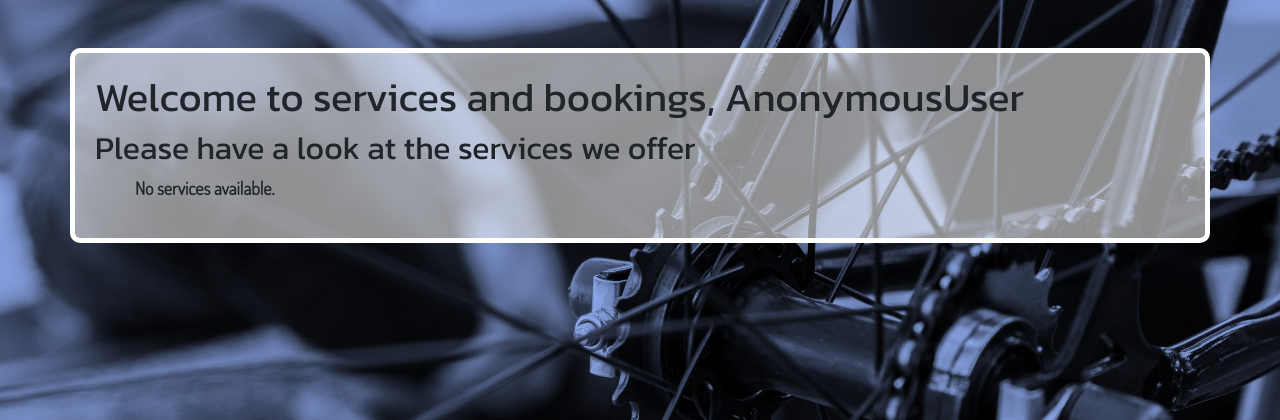
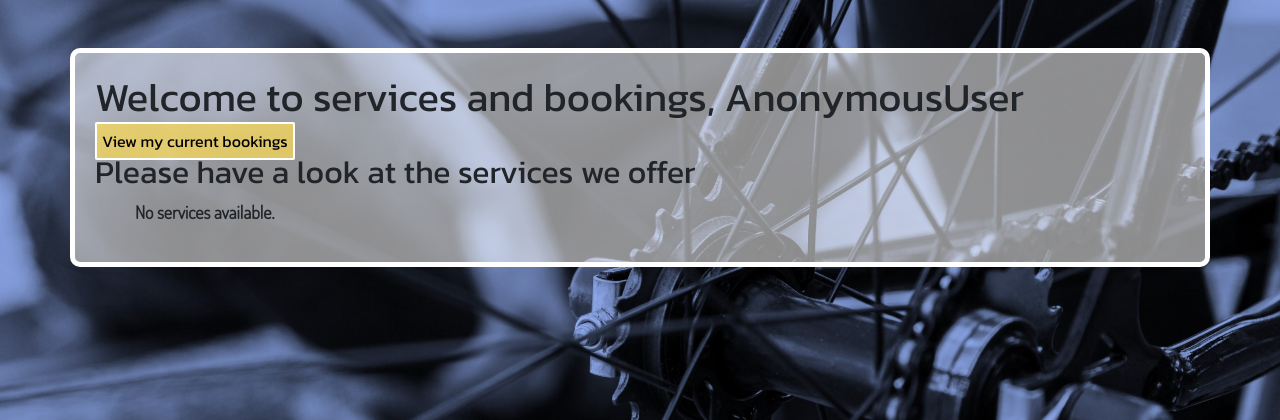
Before and after one commit to ajmccredie/cycle-connect, a Django app: page /bookable_services/services/ in a window 1280 px wide. Shown: the part 122-542 px from the top of the page. Run offline with Django 3.2, Linux system fonts and the light colour scheme; data that the repository does not hold is empty; some libraries are stand-ins or nearby versions.

Commit message:
Update css to ensure new links have the same styles as the existing buttons

```diff
--- a/static/css/style.css
+++ b/static/css/style.css
@@ -149,7 +149,9 @@ button:hover, input[type="submit"]:hover {
     font-weight: bolder;
 }
 
-.btn.btn-edit, .btn.btn-delete, .btn.btn-return {
+.btn.btn-edit, .btn.btn-delete, .btn.btn-return, a.btn-a {
+    text-decoration: none;
+    color: black;
     padding: 5px;
     margin: 5px 0;
     background-color: rgba(255, 221, 85, 0.7);
@@ -158,7 +160,7 @@ button:hover, input[type="submit"]:hover {
     font-size: medium;
 }
 
-.btn.btn-edit:hover, .btn.btn-delete:hover, .btn.btn-return:hover {
+.btn.btn-edit:hover, .btn.btn-delete:hover, .btn.btn-return:hover, a.btn-a:hover {
     color: whitesmoke;
     background-color: rgb(111, 111, 188);
     font-weight: bolder;
--- a/templates/booking_list.html
+++ b/templates/booking_list.html
@@ -16,7 +16,7 @@
     <p>You have no bookings.</p>
 {% endfor %}
 
-<a href="{% url 'service_list' %}">Return to Services and Bookings</a>
+<a class="btn-a" href="{% url 'service_list' %}">Return to Services and Bookings</a>
 <!-- Need to add something so that bookings can be cancelled and it changes the status -->
 
 {% endblock %}
--- a/templates/service_list.html
+++ b/templates/service_list.html
@@ -4,21 +4,28 @@
 
 {% block content %}
 <h1>Welcome to services and bookings, {{ user }}</h1>
+<div>
+    <a class="btn-a" href="{% url 'booking_status' %}">View my current bookings</a>
+</div>
 
 <h2>Please have a look at the services we offer</h2>
 <ul>
     {% for service in services %}
-        <li>
+    <li>
+        <div>
             <h3>{{ service.name }}</h3>
             <h3>£{{ service.price }} </h3>
             <p> {{ service.description_summary }} </p>
             <ul>
                 {{ service.description_detail_bullets }}
             </ul>
-            <a href="{% url 'select_place' service.id %}">Book {{ service.name }}</a>
-        </li>
+        </div>
+        <div>
+            <a class="btn-a" href="{% url 'select_place' service.id %}">Book {{ service.name }}</a>
+        </div>
+    </li>
     {% empty %}
-        <p>No services available.</p>
+    <p>No services available.</p>
     {% endfor %}
 </ul>
 
```
